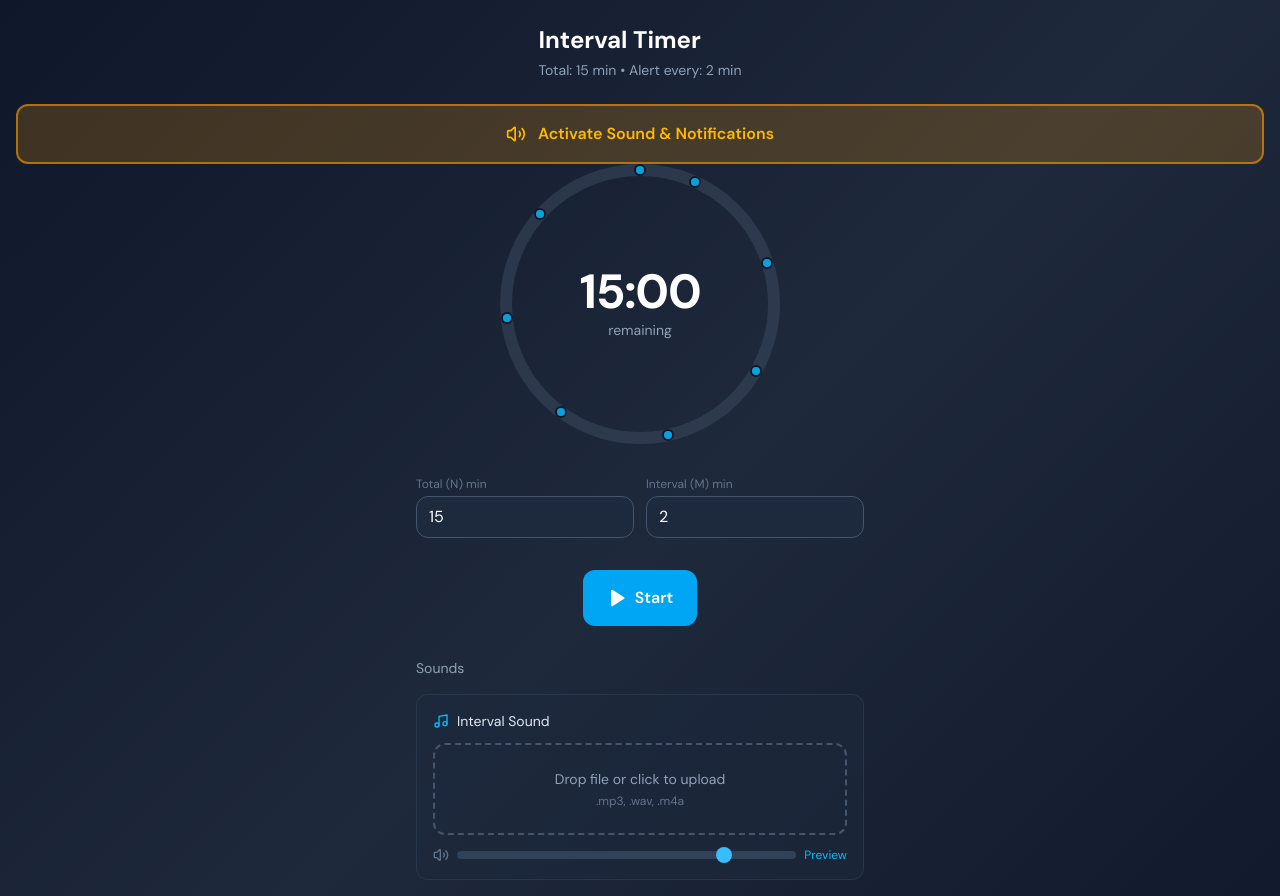
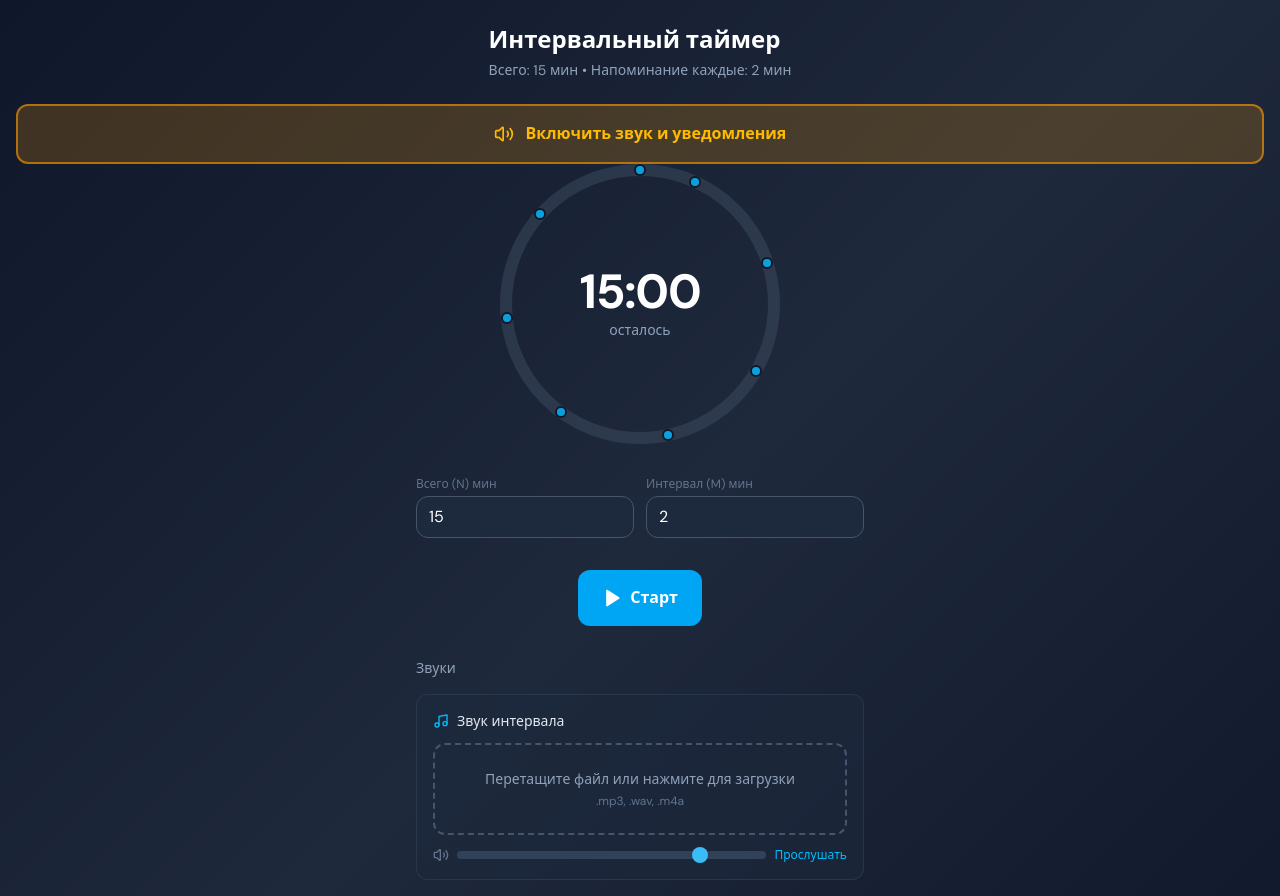
Before and after one commit to txlek/interval-timer, a React (Vite) app: page / in a window 1280 px wide. Shown: the top 896 px of the page. Built offline with nearby package versions, Linux system fonts and the light colour scheme.

Commit message:
Changing UI to Russian

```diff
--- a/index.html
+++ b/index.html
@@ -1,5 +1,5 @@
 <!DOCTYPE html>
-<html lang="en">
+<html lang="ru">
   <head>
     <meta charset="UTF-8" />
     <link rel="icon" type="image/svg+xml" href="/vite.svg" />
@@ -11,7 +11,7 @@
     <link rel="preconnect" href="https://fonts.gstatic.com" crossorigin />
     <link href="https://fonts.googleapis.com/css2?family=DM+Sans:ital,opsz,wght@0,9..40,400;0,9..40,600;0,9..40,700;1,9..40,400&display=swap" rel="stylesheet" />
     <script src="https://telegram.org/js/telegram-web-app.js"></script>
-    <title>Interval Timer</title>
+    <title>Интервальный таймер</title>
   </head>
   <body>
     <div id="root"></div>
--- a/src/App.tsx
+++ b/src/App.tsx
@@ -25,9 +25,9 @@ function App() {
   return (
     <div className="min-h-screen text-slate-100 flex flex-col items-center py-6 px-4">
       <header className="mb-6">
-        <h1 className="text-2xl font-bold text-white">Interval Timer</h1>
+        <h1 className="text-2xl font-bold text-white">Интервальный таймер</h1>
         <p className="text-slate-400 text-sm mt-1">
-          Total: {n} min • Alert every: {m} min
+          Всего: {n} мин • Напоминание каждые: {m} мин
         </p>
       </header>
 
@@ -43,7 +43,7 @@ function App() {
         {!state.isRunning && (
           <div className="w-full grid grid-cols-2 gap-3">
             <div>
-              <label className="text-xs text-slate-500 block mb-1">Total (N) min</label>
+              <label className="text-xs text-slate-500 block mb-1">Всего (N) мин</label>
               <input
                 type="number"
                 min={1}
@@ -54,7 +54,7 @@ function App() {
               />
             </div>
             <div>
-              <label className="text-xs text-slate-500 block mb-1">Interval (M) min</label>
+              <label className="text-xs text-slate-500 block mb-1">Интервал (M) мин</label>
               <input
                 type="number"
                 min={1}
@@ -78,17 +78,17 @@ function App() {
         />
 
         <div className="w-full space-y-4">
-          <h2 className="text-sm font-medium text-slate-400">Sounds</h2>
+          <h2 className="text-sm font-medium text-slate-400">Звуки</h2>
           <AudioUploadZone
             type="interval"
-            label="Interval Sound"
+            label="Звук интервала"
             volume={intervalVolume}
             onVolumeChange={setIntervalVolume}
             onFileSaved={handleResetAudio}
           />
           <AudioUploadZone
             type="finish"
-            label="Finish Sound"
+            label="Звук окончания"
             volume={finishVolume}
             onVolumeChange={setFinishVolume}
             onFileSaved={handleResetAudio}
--- a/src/components/AudioUploadZone.tsx
+++ b/src/components/AudioUploadZone.tsx
@@ -39,7 +39,7 @@ export function AudioUploadZone({
     async (file: File) => {
       setError(null);
       if (!isFormatSupported(file.name)) {
-        setError("Supported: .mp3, .wav, .m4a");
+        setError("Форматы: .mp3, .wav, .m4a");
         return;
       }
       try {
@@ -48,7 +48,7 @@ export function AudioUploadZone({
         setHasCustom(true);
         onFileSaved?.();
       } catch {
-        setError("Failed to save");
+        setError("Не удалось сохранить");
       }
     },
     [type, onFileSaved]
@@ -99,7 +99,7 @@ export function AudioUploadZone({
             className="ml-auto flex items-center gap-1 text-xs text-amber-400 hover:text-amber-300"
           >
             <RotateCcw className="w-3 h-3" />
-            Reset to Default
+            Сбросить по умолчанию
           </button>
         )}
       </div>
@@ -126,7 +126,7 @@ export function AudioUploadZone({
           onChange={handleInput}
         />
         <p className="text-slate-400 text-sm">
-          {hasCustom ? "Custom sound loaded" : "Drop file or click to upload"}
+          {hasCustom ? "Свой звук загружен" : "Перетащите файл или нажмите для загрузки"}
         </p>
         <p className="text-slate-500 text-xs mt-1">.mp3, .wav, .m4a</p>
         {error && <p className="text-red-400 text-xs mt-2">{error}</p>}
@@ -148,7 +148,7 @@ export function AudioUploadZone({
           onClick={handlePreview}
           className="text-xs text-sky-400 hover:text-sky-300"
         >
-          Preview
+          Прослушать
         </button>
       </div>
     </div>
--- a/src/components/CircularProgress.tsx
+++ b/src/components/CircularProgress.tsx
@@ -88,7 +88,7 @@ export function CircularProgress({
         <span className="text-5xl font-bold tabular-nums text-white tracking-tight">
           {formatTime(remainingSeconds)}
         </span>
-        <span className="text-slate-400 text-sm mt-1">remaining</span>
+        <span className="text-slate-400 text-sm mt-1">осталось</span>
       </div>
     </div>
   );
--- a/src/components/TimerControls.tsx
+++ b/src/components/TimerControls.tsx
@@ -28,7 +28,7 @@ export function TimerControls({
           className="flex-1 flex items-center justify-center gap-2 py-4 px-6 rounded-xl bg-sky-500 hover:bg-sky-400 text-white font-semibold transition-colors"
         >
           <Play className="w-5 h-5" fill="currentColor" />
-          Start
+          Старт
         </button>
       </div>
     );
@@ -43,7 +43,7 @@ export function TimerControls({
           className="flex-1 flex items-center justify-center gap-2 py-4 px-6 rounded-xl bg-emerald-500 hover:bg-emerald-400 text-white font-semibold transition-colors"
         >
           <Play className="w-5 h-5" fill="currentColor" />
-          Resume
+          Продолжить
         </button>
       ) : (
         <button
@@ -52,7 +52,7 @@ export function TimerControls({
           className="flex-1 flex items-center justify-center gap-2 py-4 px-6 rounded-xl bg-amber-500 hover:bg-amber-400 text-white font-semibold transition-colors"
         >
           <Pause className="w-5 h-5" fill="currentColor" />
-          Pause
+          Пауза
         </button>
       )}
       <button
--- a/src/components/UnlockButton.tsx
+++ b/src/components/UnlockButton.tsx
@@ -38,7 +38,7 @@ export function UnlockButton({ onUnlocked }: UnlockButtonProps) {
       className="w-full flex items-center justify-center gap-3 py-4 px-6 rounded-xl bg-amber-500/20 border-2 border-amber-500/60 text-amber-400 font-semibold hover:bg-amber-500/30 transition-colors"
     >
       <Volume2 className="w-5 h-5" />
-      {loading ? "Activating…" : "Activate Sound & Notifications"}
+      {loading ? "Активация…" : "Включить звук и уведомления"}
     </button>
   );
 }
--- a/src/lib/notifications.ts
+++ b/src/lib/notifications.ts
@@ -36,11 +36,11 @@ export function showNotification(title: string, body: string): void {
 
 export function notifyInterval(m: number): void {
   showNotification(
-    `${m} minutes passed!`,
-    `Your timer has reached the ${m}-minute interval.`
+    `Прошло ${m} мин!`,
+    `Таймер достиг ${m}-минутного интервала.`
   );
 }
 
 export function notifyFinished(): void {
-  showNotification("Time's up!", "Your timer has completed.");
+  showNotification("Время вышло!", "Таймер завершён.");
 }
```
